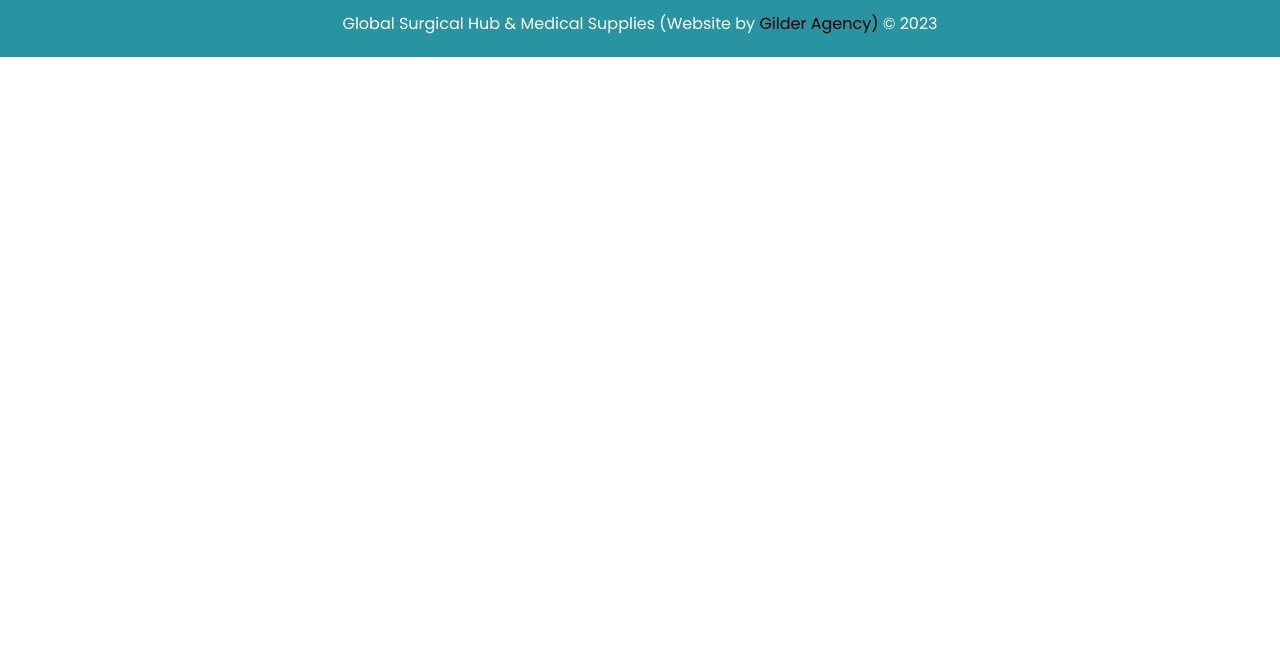
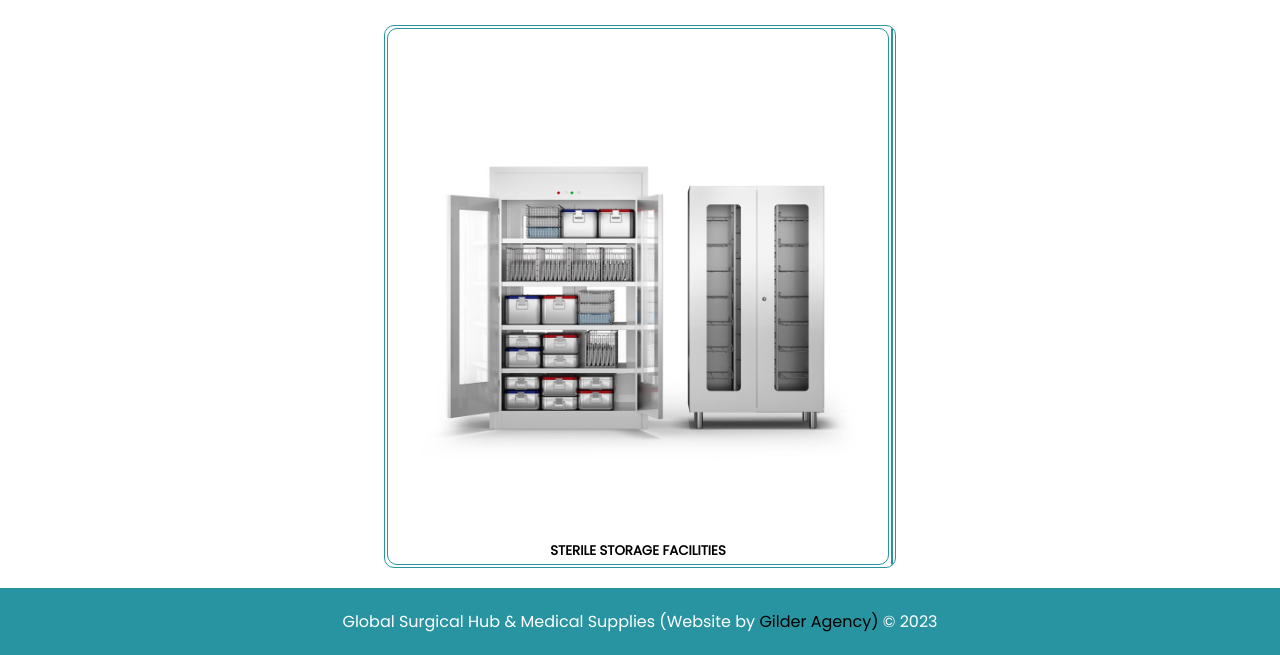
Before and after one commit to BorrowedOrange/BorrowedOrange.github.io, a plain HTML site: page 1sterilestoragefacilities.html in a window 1280 px wide. Shown: the part 145-800 px from the top of the page. Drawn offline with Linux system fonts and the light colour scheme.

```diff
--- a/1sterilestoragefacilities.html
+++ b/1sterilestoragefacilities.html
@@ -38,7 +38,25 @@
     </nav>
   </header>
 
+  <center>
+    <h2 style="color: #2894a1;">OUR SOLUTIONS</h2>
+    <br>
+    <table>
+        <tr>
+            <td>
+                <a href="1sterilestoragefacilities.html">
+                    <img src="images/products/STERILE STORAGE.jpg" alt="STERILE STORAGE" style="width:500px;height:500px;padding: 5%;"></a><br>
+                <center>
+                    <h5>STERILE STORAGE FACILITIES</h5>
+                </center>
 
+            </td>
+            <td>
+
+            </td>
+        </tr>
+    </table>
+  </center>
 
 
 
```
Also changed, not shown: contactus.html (+1 -3 lines).
